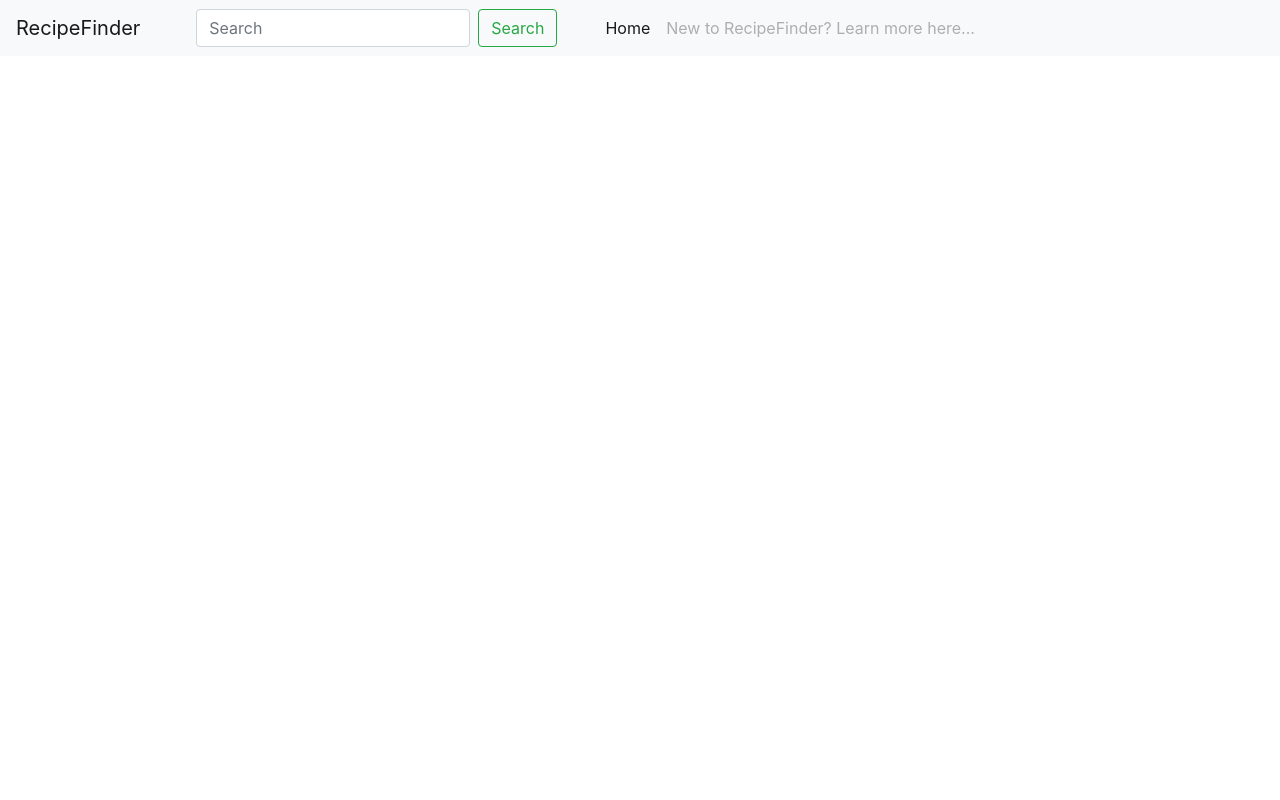
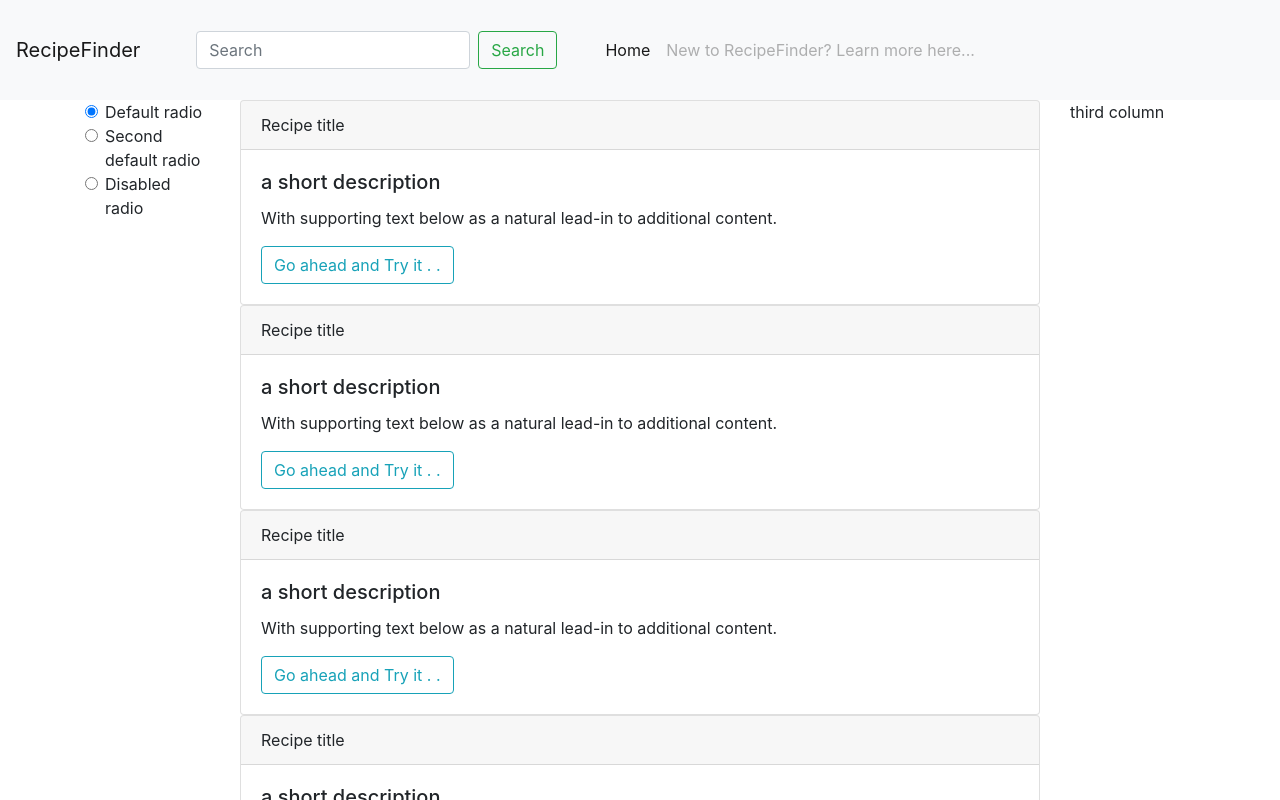
Before and after one commit to toufik-menad/RecipeFinderUI, an Angular app: page / in a window 1280 px wide. Shown: the top 800 px of the page. Built offline with nearby package versions, Linux system fonts and the light colour scheme.

Commit message:
added components

```diff
--- a/src/app/app.component.html
+++ b/src/app/app.component.html
@@ -1 +1,27 @@
 <app-header></app-header>
+<div class="container">
+  <div class="row">
+    <!-- first column-->
+    <div class="col-sm">
+      <app-searchbar></app-searchbar>
+    </div>
+
+    <!-- second column-->
+    <div class="col-sm">
+      <app-recipe></app-recipe>
+      <app-recipe></app-recipe>
+      <app-recipe></app-recipe>
+      <app-recipe></app-recipe>
+      <app-recipe></app-recipe>
+      <app-recipe></app-recipe>
+      <app-recipe></app-recipe>
+      <app-recipe></app-recipe>
+      <app-recipe></app-recipe>
+    </div>
+
+    <!-- Third column-->
+    <div class="col-sm">
+      third column
+    </div>
+  </div>
+</div>
--- a/src/app/app.module.ts
+++ b/src/app/app.module.ts
@@ -3,11 +3,15 @@ import { NgModule } from '@angular/core';
 
 import { AppComponent } from './app.component';
 import { HeaderComponent } from './header/header.component';
+import { SearchbarComponent } from './searchbar/searchbar.component';
+import { RecipeComponent } from './recipe/recipe.component';
 
 @NgModule({
   declarations: [
     AppComponent,
-    HeaderComponent
+    HeaderComponent,
+    SearchbarComponent,
+    RecipeComponent
   ],
   imports: [
     BrowserModule
--- a/src/app/header/header.component.css
+++ b/src/app/header/header.component.css
@@ -0,0 +1,3 @@
+.navbar {
+    min-height: 100px;
+  }
--- /dev/null
+++ b/src/app/recipe/recipe.component.html
@@ -0,0 +1,10 @@
+<div class="card" style="width: 800px">
+    <div class="card-header">
+      Recipe title
+    </div>
+    <div class="card-body">
+      <h5 class="card-title">a short description</h5>
+      <p class="card-text">With supporting text below as a natural lead-in to additional content.</p>
+      <a href="#" class="btn btn-outline-info">Go ahead and Try it . . </a>
+    </div>
+  </div>
--- /dev/null
+++ b/src/app/recipe/recipe.component.ts
@@ -0,0 +1,15 @@
+import { Component, OnInit } from '@angular/core';
+
+@Component({
+  selector: 'app-recipe',
+  templateUrl: './recipe.component.html',
+  styleUrls: ['./recipe.component.css']
+})
+export class RecipeComponent implements OnInit {
+
+  constructor() { }
+
+  ngOnInit() {
+  }
+
+}
--- /dev/null
+++ b/src/app/searchbar/searchbar.component.html
@@ -0,0 +1,18 @@
+<div class="form-check">
+    <input class="form-check-input" type="radio" name="exampleRadios" id="exampleRadios1" value="option1" checked>
+    <label class="form-check-label" for="exampleRadios1">
+      Default radio
+    </label>
+  </div>
+  <div class="form-check">
+    <input class="form-check-input" type="radio" name="exampleRadios" id="exampleRadios2" value="option2">
+    <label class="form-check-label" for="exampleRadios2">
+      Second default radio
+    </label>
+  </div>
+  <div class="form-check">
+    <input class="form-check-input" type="radio" name="exampleRadios" id="exampleRadios3" value="option3">
+    <label class="form-check-label" for="exampleRadios3">
+      Disabled radio
+    </label>
+  </div>
--- /dev/null
+++ b/src/app/searchbar/searchbar.component.ts
@@ -0,0 +1,15 @@
+import { Component, OnInit } from '@angular/core';
+
+@Component({
+  selector: 'app-searchbar',
+  templateUrl: './searchbar.component.html',
+  styleUrls: ['./searchbar.component.css']
+})
+export class SearchbarComponent implements OnInit {
+
+  constructor() { }
+
+  ngOnInit() {
+  }
+
+}
```
Also changed, not shown: src/app/recipe/recipe.component.css (added), src/app/searchbar/searchbar.component.css (added), 2 other files (tests, documents, lock files or other folders).
